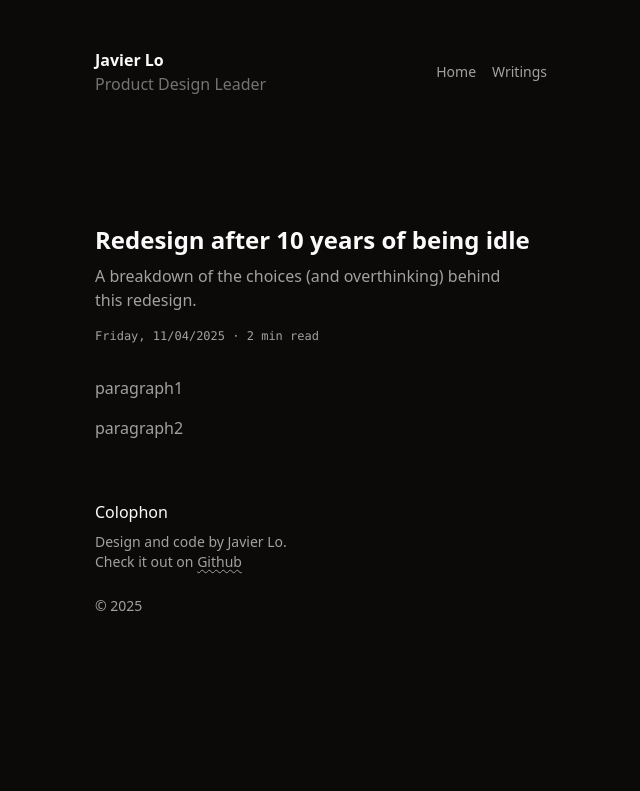
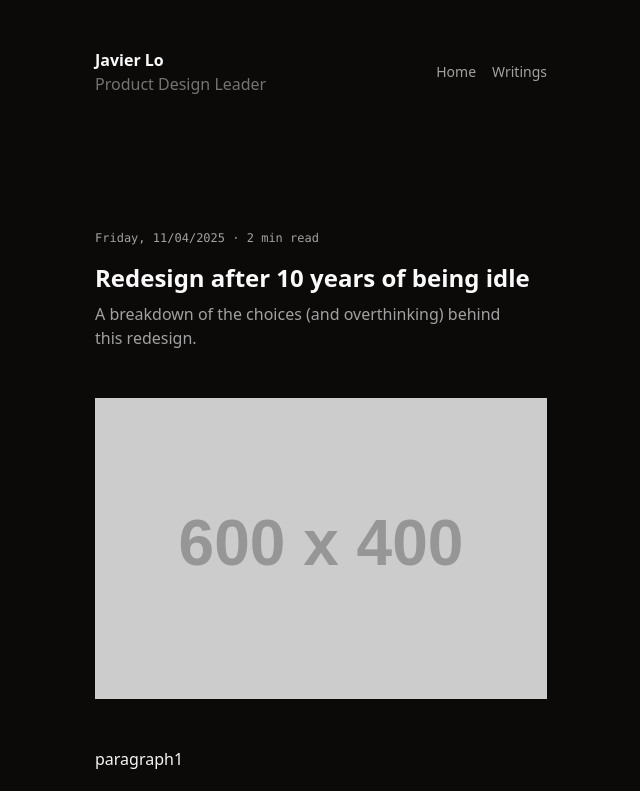
Before and after one commit to javierlocp/Personal-site, a React (Vite) app: page /blog/behind-the-redesign in a window 1280 px wide. Shown: the top 791 px of the page, without its empty margins (319-959 px from the left). Built offline with nearby package versions, Linux system fonts and the light colour scheme.

Commit message:
Rearrange post readingtime and date, set description max paragraph to 2 using line clamp in Blog page, add placeholder image in blogpost

```diff
--- a/src/pages/Blog/Blog.jsx
+++ b/src/pages/Blog/Blog.jsx
@@ -16,7 +16,7 @@ const Blog = () => {
               className="-mx-4 flex flex-col gap-1.5 rounded-md px-4 py-3 text-base text-neutral-50 transition-all duration-250 hover:bg-stone-50/5 hover:text-neutral-50 active:bg-stone-50/5"
             >
               <div className="flex items-center justify-between gap-4 md:gap-4 md:gap-8">
-                <h2 className="max-w-[250px] truncate md:max-w-[400px]">{post.title}</h2>
+                <h2 className="max-w-[320px] truncate md:max-w-[500px]">{post.title}</h2>
                 <div class="block flex-grow border-t border-gray-400/25"></div>
                 <span className="shrink-0 font-mono text-xs text-neutral-400">
                   {new Date(post.date).toLocaleDateString('en-GB', {
@@ -26,7 +26,7 @@ const Blog = () => {
                   })}
                 </span>
               </div>
-              <span className="block max-w-[250px] truncate text-neutral-400 md:max-w-[400px]">{post.description}</span>
+              <span className="line-clamp-2 text-neutral-400">{post.description}</span>
             </a>
           </li>
         ))}
--- a/src/pages/Blog/BlogPost.jsx
+++ b/src/pages/Blog/BlogPost.jsx
@@ -12,26 +12,26 @@ const BlogPost = () => {
 
   return (
     <article>
-      <div className="mb-2 flex flex-col gap-2">
+      <span className="mb-4 inline-block font-mono text-xs text-neutral-400">
+        {new Date(post.date).toLocaleDateString('en-GB', {
+          weekday: 'long',
+          day: 'numeric',
+          month: 'numeric',
+          year: 'numeric',
+        })}
+        {post.readingTime && ` · ${post.readingTime} min read`}
+      </span>
+      <div className="flex flex-col gap-2">
         <h1>{post.title}</h1>
         <p className="text-pretty">{post.description}</p>
       </div>
-      <div className="mt-4 mb-8 text-sm text-neutral-400">
-        <span className="block shrink-0 font-mono text-xs text-neutral-400">
-          {new Date(post.date).toLocaleDateString('en-GB', {
-            weekday: 'long',
-            day: 'numeric',
-            month: 'numeric',
-            year: 'numeric',
-          })}
-          {post.readingTime && ` · ${post.readingTime} min read`}
-        </span>
-
+      <div className="my-12 text-sm text-neutral-400">
+        <img src="https://placehold.co/600x400" alt="" />
         {post.image && <img src={post.image} alt={post.title} className="mb-6 h-auto w-full rounded-md" />}
       </div>
       <div>
         {post.content.map((paragraph, idx) => (
-          <p key={idx} className="mt-4">
+          <p key={idx} className="mt-4 text-neutral-100">
             {paragraph}
           </p>
         ))}
```
